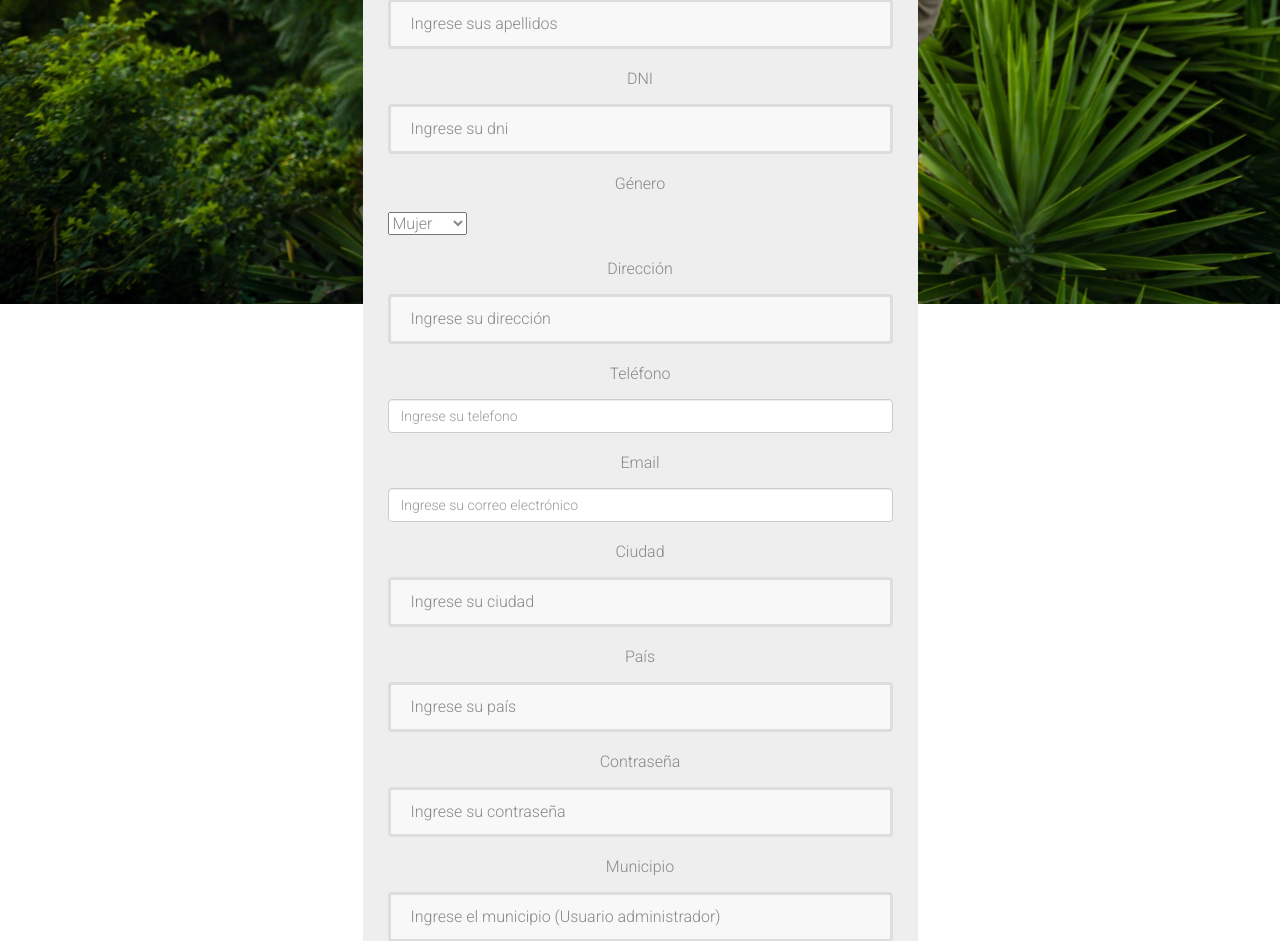
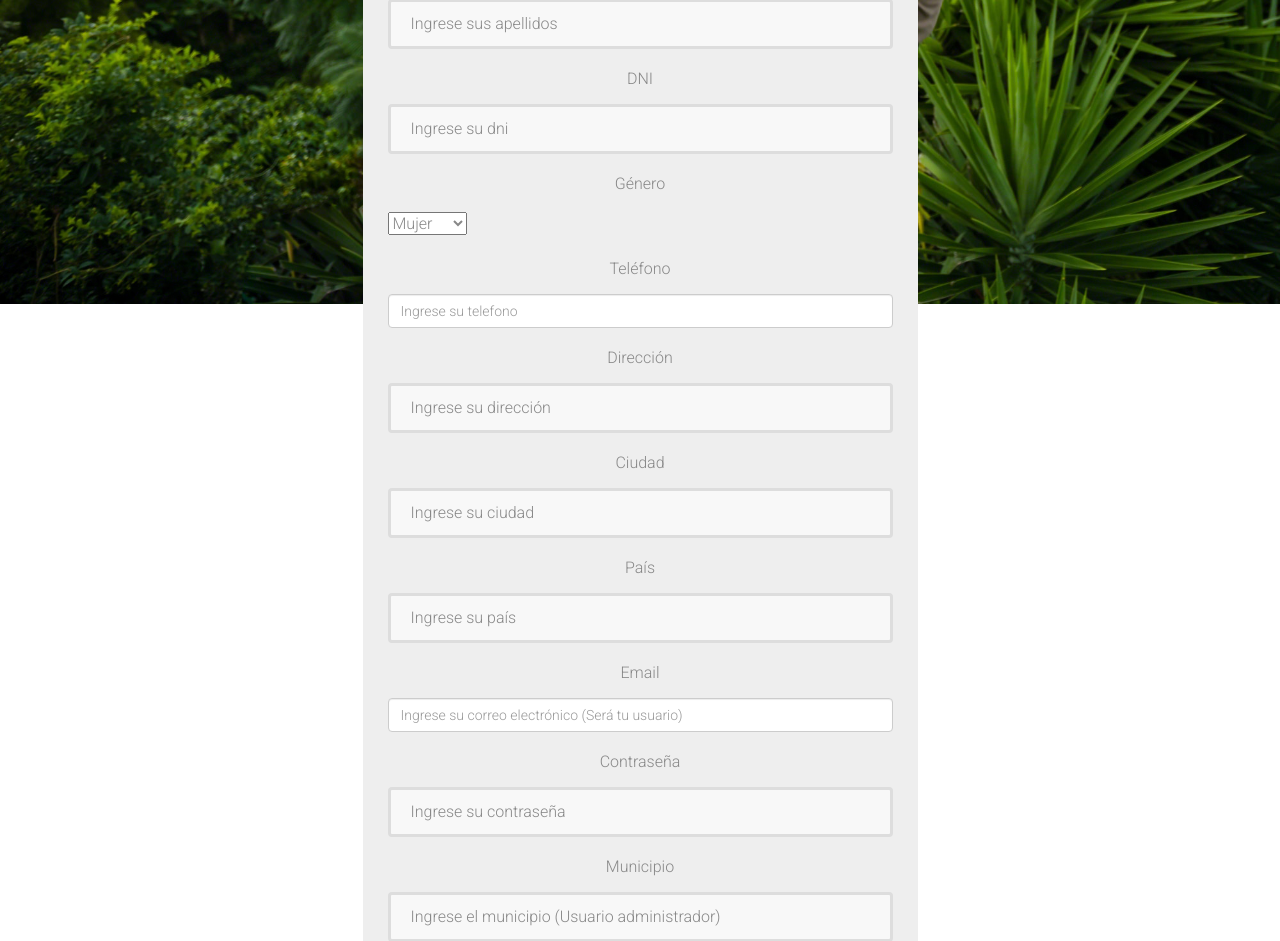
Before and after one commit to Luisda199824/EjeTurismo, a Django app: page /registro/ in a window 1280 px wide. Shown: the part 496-1437 px from the top of the page. Run offline with Django 3.2, Linux system fonts and the light colour scheme; some libraries are stand-ins or nearby versions.

Commit message:
Orden del formulario organizado

```diff
--- a/templates/registroUsuarios/index.html
+++ b/templates/registroUsuarios/index.html
@@ -90,13 +90,6 @@
                               </div>
 
                               <div>
-                                <P ALIGN=center>Dirección</P>
-                                <div class="form-group">
-                                    <input type="text" name="direccion" id="direccion" placeholder="Ingrese su dirección" class="form-user form-control" required>
-                                </div>
-                              </div>
-
-                              <div>
                                 <P ALIGN=center>Teléfono</P>
                                 <div class="form-group">
                                     <input type="number" min="1" max="99999999999999" name="telefono" id="telefono" placeholder="Ingrese su telefono" class="form-user form-control" required>
@@ -104,9 +97,9 @@
                               </div>
 
                               <div>
-                                <P ALIGN=center>Email</P>
+                                <P ALIGN=center>Dirección</P>
                                 <div class="form-group">
-                                    <input type="email" name="email" id="email" placeholder="Ingrese su correo electrónico" class="form-user form-control" required>
+                                    <input type="text" name="direccion" id="direccion" placeholder="Ingrese su dirección" class="form-user form-control" required>
                                 </div>
                               </div>
 
@@ -121,6 +114,13 @@
                                 <P ALIGN=center>País</P>
                                 <div class="form-group">
                                     <input type="text" name="pais" id="pais" placeholder="Ingrese su país" class="form-user form-control" required>
+                                </div>
+                              </div>
+
+                              <div>
+                                <P ALIGN=center>Email</P>
+                                <div class="form-group">
+                                    <input type="email" name="email" id="email" placeholder="Ingrese su correo electrónico (Será tu usuario)" class="form-user form-control" required>
                                 </div>
                               </div>
 
```
